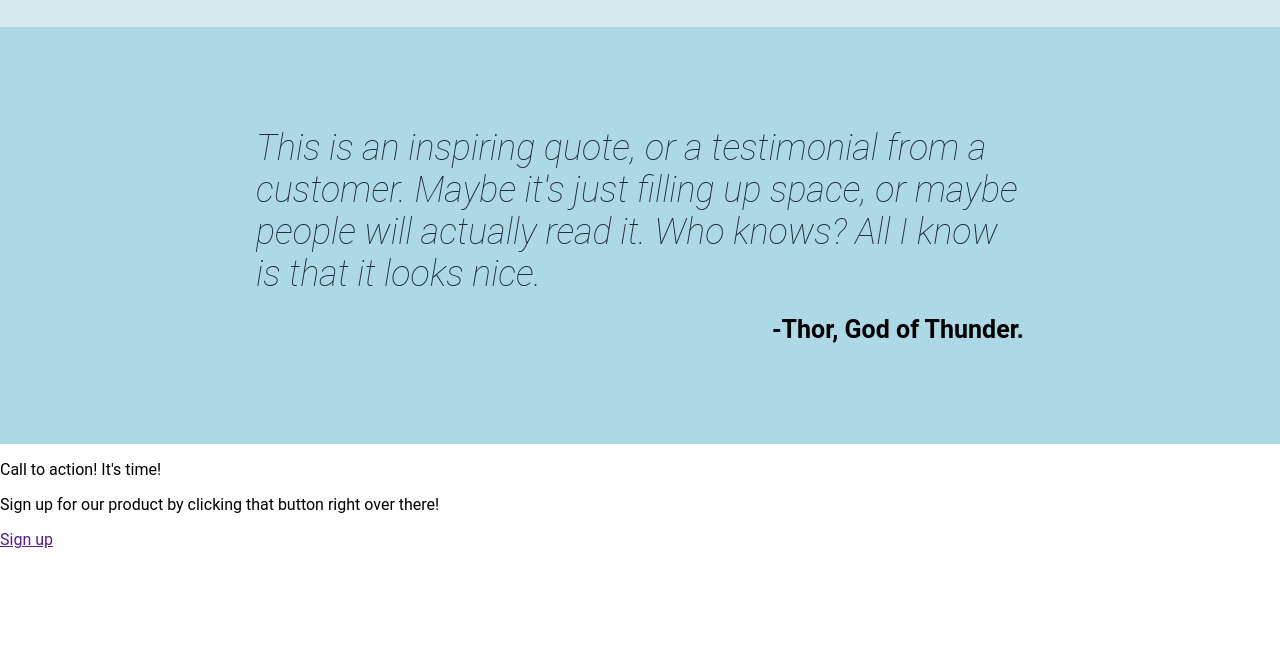
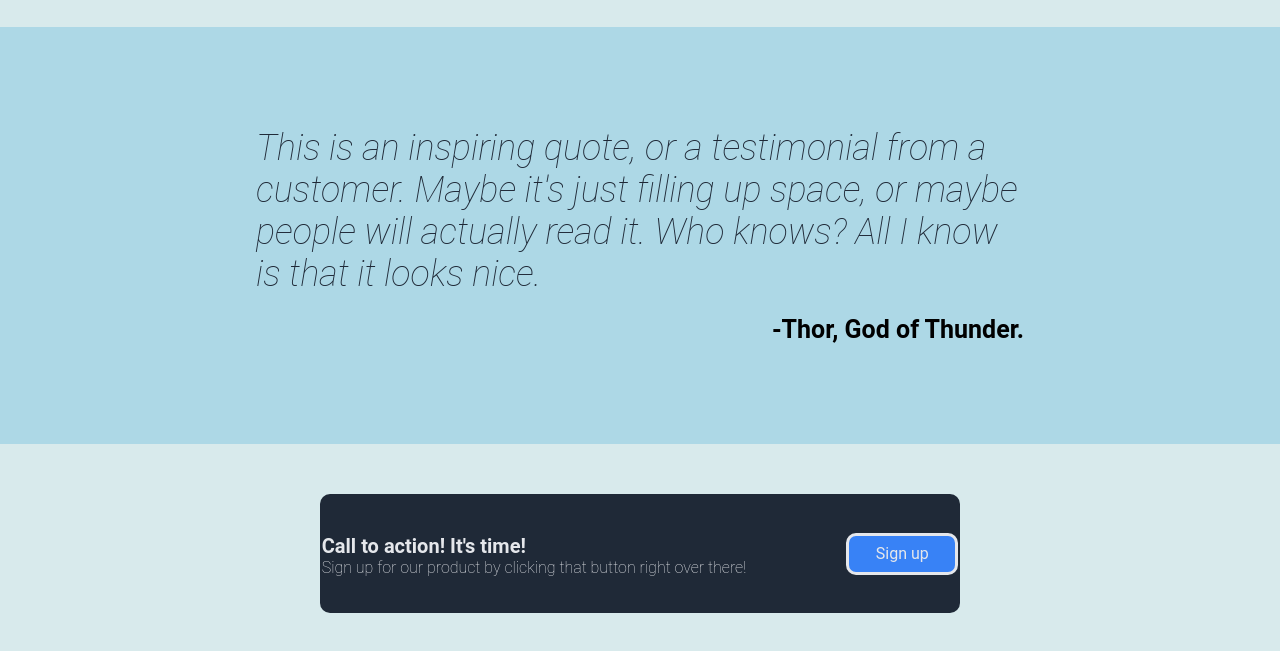
Before and after one commit to carlavid/odin-landing-page, a plain HTML site: page index.html in a window 1280 px wide. Shown: the part 844-1495 px from the top of the page. Before the commit the page ends 1393 px from the top, so only its background shows below. Drawn offline with Linux system fonts and the light colour scheme.

Commit message:
Style fourth section of page

```diff
--- a/style.css
+++ b/style.css
@@ -122,5 +122,54 @@ h2, .secondary-text {
     align-items: flex-end;
     justify-content: flex-end;
     padding-top: 20px;
+}
 
+.fourth-section {
+    background-color: #d8eaec;
+    display: flex;
+    align-items: center;
+    justify-content: center;
+    padding-top: 50px;
+    padding-bottom: 50px;
 }
+
+.call-to-action {
+    display: flex;
+    align-items: center;
+    justify-content: center;
+    gap: 100px;
+    width: 50%;
+    padding-top: 20px;
+    padding-bottom: 20px;
+    background-color: #1F2937;
+    border-radius: 10px;
+}
+
+.left {
+    color: #E5E7EB;
+}
+
+.bigger {
+    font-size: 20px;
+    font-weight: bold;
+    padding-bottom: 0;
+    margin-bottom: 0;
+}
+
+.smaller {
+    font-weight: lighter;
+    margin-top: 0;
+    padding-top: 0;
+}
+
+.second-button {
+    width: 90px;
+    height: 20px;
+    background-color: #3882f6;;
+    border: 3px solid #E5E7EB;
+    color: #E5E7EB;
+    text-align: center;
+    text-decoration: none;
+    border-radius: 10px;
+    padding: 8px;
+}
```
